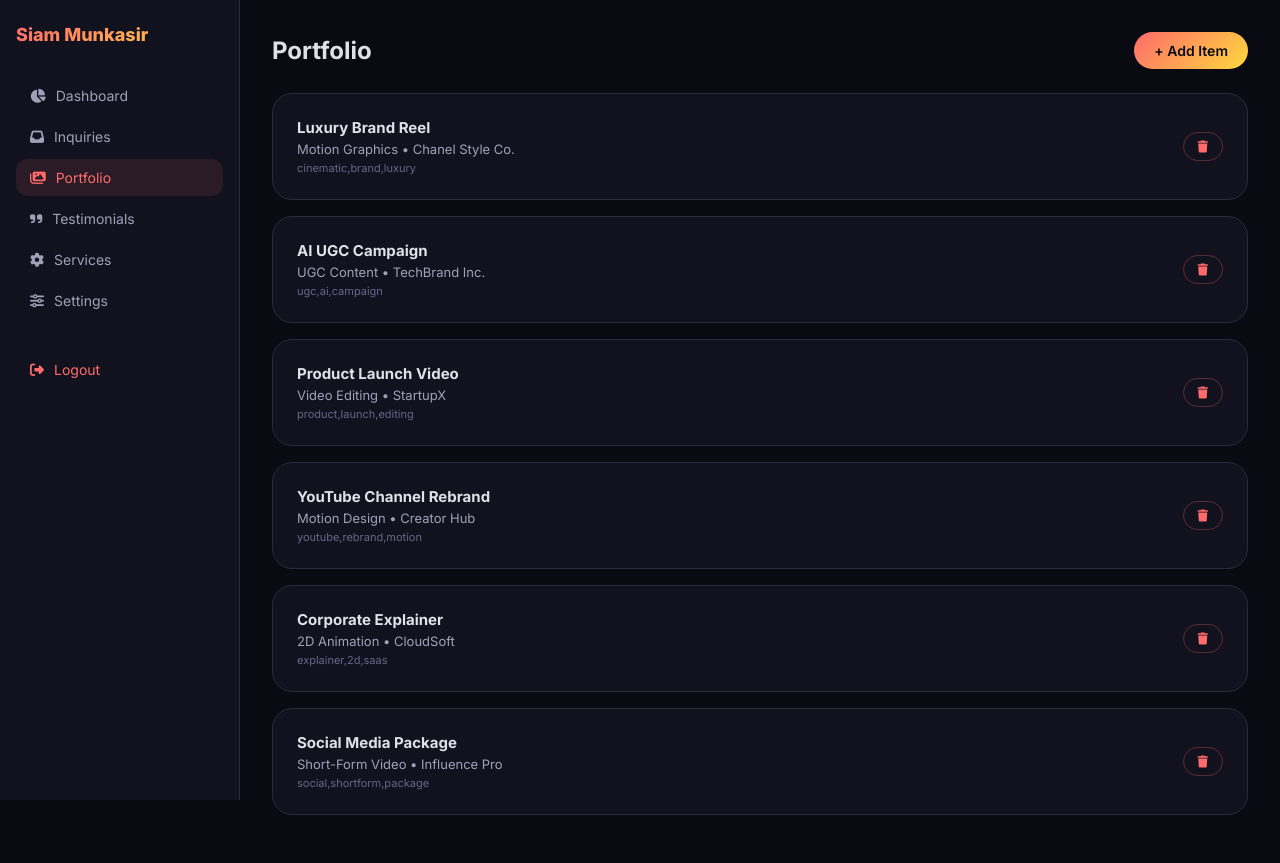
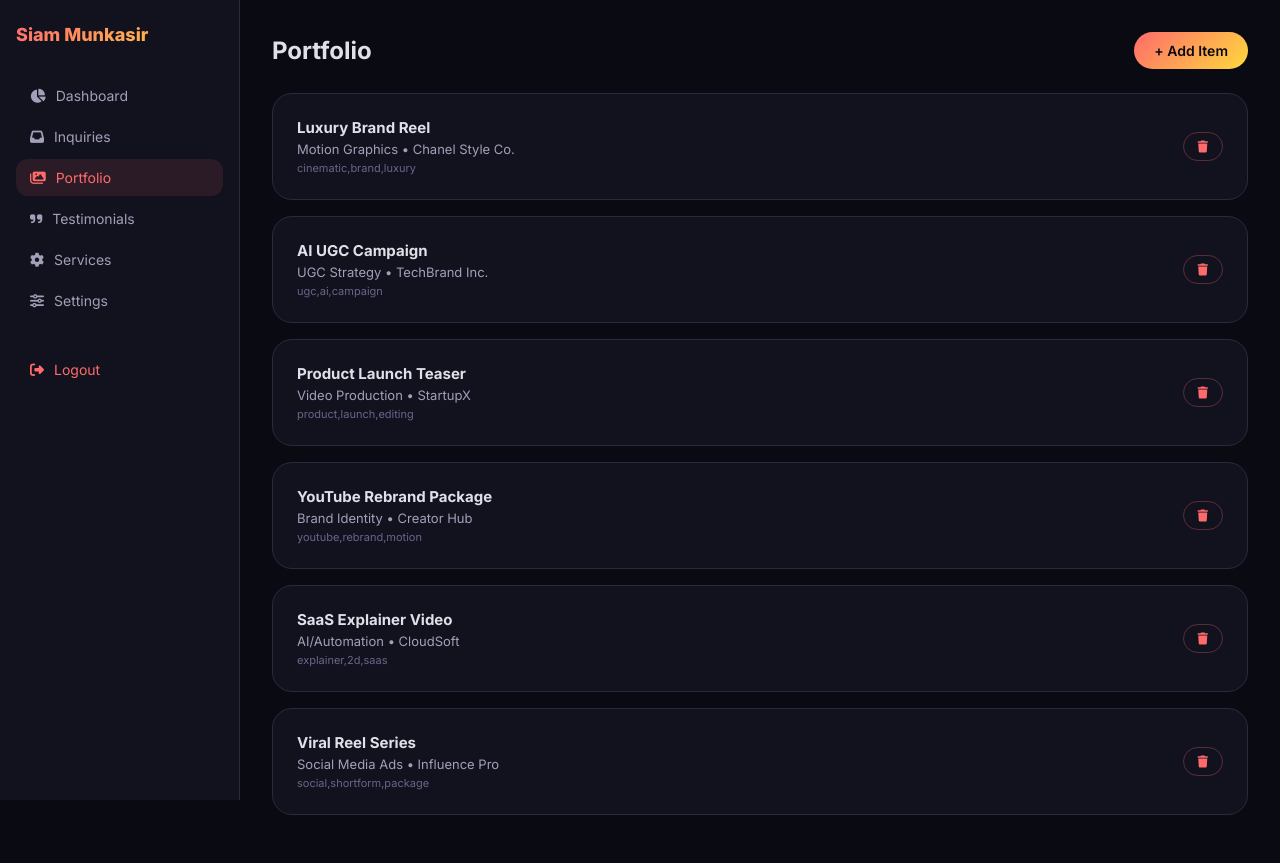
Before and after one commit to siammunkasir-cell/motion-studio-portfolio, a Flask app: page /admin/portfolio in a window 1280 px wide. Run offline with Flask 3, Linux system fonts and the light colour scheme; the visitor is signed in with stand-in values (Sample User, id 1); data comes from the database, SQL or seed files in the repository.

Commit message:
Fix empty sections: content always visible, portfolio filters match data

```diff
--- a/app.py
+++ b/app.py
@@ -177,12 +177,12 @@ def init_db():
 
         # Portfolio
         portfolio_items = [
-            ('Luxury Brand Reel', 'Motion Graphics', 'Cinematic brand film for a luxury fashion label', 'Chanel Style Co.', '2026-06', 'https://images.unsplash.com/photo-1611162617474-5b21e879e113?w=600&h=375&fit=crop', '', 'cinematic,brand,luxury', '', 1),
-            ('AI UGC Campaign', 'UGC Content', 'AI-powered user-generated content campaign', 'TechBrand Inc.', '2026-05', 'https://images.unsplash.com/photo-1611162616475-46b635cb6868?w=600&h=375&fit=crop', '', 'ugc,ai,campaign', '', 1),
-            ('Product Launch Video', 'Video Editing', 'High-energy product launch teaser', 'StartupX', '2026-04', 'https://images.unsplash.com/photo-1611532736597-de2d4265fba3?w=600&h=375&fit=crop', '', 'product,launch,editing', '', 1),
-            ('YouTube Channel Rebrand', 'Motion Design', 'Complete channel rebrand with intro/outro', 'Creator Hub', '2026-03', 'https://images.unsplash.com/photo-1620641788421-7a1c342ea42e?w=600&h=375&fit=crop', '', 'youtube,rebrand,motion', '', 1),
-            ('Corporate Explainer', '2D Animation', 'Animated explainer for SaaS product', 'CloudSoft', '2026-02', 'https://images.unsplash.com/photo-1559028012-481c04fa702d?w=600&h=375&fit=crop', '', 'explainer,2d,saas', '', 1),
-            ('Social Media Package', 'Short-Form Video', '30-day social media content package', 'Influence Pro', '2026-01', 'https://images.unsplash.com/photo-1611605698335-8b1569810432?w=600&h=375&fit=crop', '', 'social,shortform,package', '', 1),
+            ('Luxury Brand Reel', 'Motion Graphics', 'Cinematic brand film for a luxury fashion label — smooth transitions, dynamic typography, and a premium color palette that elevated brand perception.', 'Chanel Style Co.', '2026-06', 'https://images.unsplash.com/photo-1611162617474-5b21e879e113?w=600&h=375&fit=crop', '', 'cinematic,brand,luxury', '', 1),
+            ('AI UGC Campaign', 'UGC Strategy', 'AI-powered UGC campaign combining authentic user content with intelligent strategy — driving 3x engagement across social platforms.', 'TechBrand Inc.', '2026-05', 'https://images.unsplash.com/photo-1611162616475-46b635cb6868?w=600&h=375&fit=crop', '', 'ugc,ai,campaign', '', 1),
+            ('Product Launch Teaser', 'Video Production', 'High-energy product launch teaser with cinematic editing, motion graphics overlays, and a pulse-pounding sound design.', 'StartupX', '2026-04', 'https://images.unsplash.com/photo-1611532736597-de2d4265fba3?w=600&h=375&fit=crop', '', 'product,launch,editing', '', 1),
+            ('YouTube Rebrand Package', 'Brand Identity', 'Complete channel identity with intro/outro animations, lower thirds, transition pack, and custom thumbnail templates.', 'Creator Hub', '2026-03', 'https://images.unsplash.com/photo-1620641788421-7a1c342ea42e?w=600&h=375&fit=crop', '', 'youtube,rebrand,motion', '', 1),
+            ('SaaS Explainer Video', 'AI/Automation', 'Animated explainer for an AI SaaS product — simplifying complex features into an engaging 90-second story.', 'CloudSoft', '2026-02', 'https://images.unsplash.com/photo-1559028012-481c04fa702d?w=600&h=375&fit=crop', '', 'explainer,2d,saas', '', 1),
+            ('Viral Reel Series', 'Social Media Ads', '30-day viral short-form content package optimized for TikTok, Reels, and Shorts — trend-jacking with data-driven hooks.', 'Influence Pro', '2026-01', 'https://images.unsplash.com/photo-1611605698335-8b1569810432?w=600&h=375&fit=crop', '', 'social,shortform,package', '', 1),
         ]
         for p in portfolio_items:
             db.execute('''INSERT OR IGNORE INTO portfolio (title, category, description, client, date, image_url, video_url, tags, live_url, featured) VALUES (?,?,?,?,?,?,?,?,?,?)''', p)
--- a/static/css/style.css
+++ b/static/css/style.css
@@ -222,7 +222,7 @@ ul{list-style:none}
 .section-desc{color:var(--text2);font-size:16px;max-width:600px;margin:0 auto;line-height:1.7}
 
 /* ─── REVEAL ANIMATIONS ─── */
-.reveal{opacity:0;transform:translateY(40px);transition:opacity .8s,transform .8s cubic-bezier(.25,.46,.45,.94)}
+.reveal{opacity:1;transform:translateY(8px);transition:opacity .6s,transform .6s cubic-bezier(.25,.46,.45,.94)}
 .reveal.visible{opacity:1;transform:translateY(0)}
 .reveal.fade-up{transform:translateY(40px)}
 .reveal.fade-left{transform:translateX(-40px)}
```
